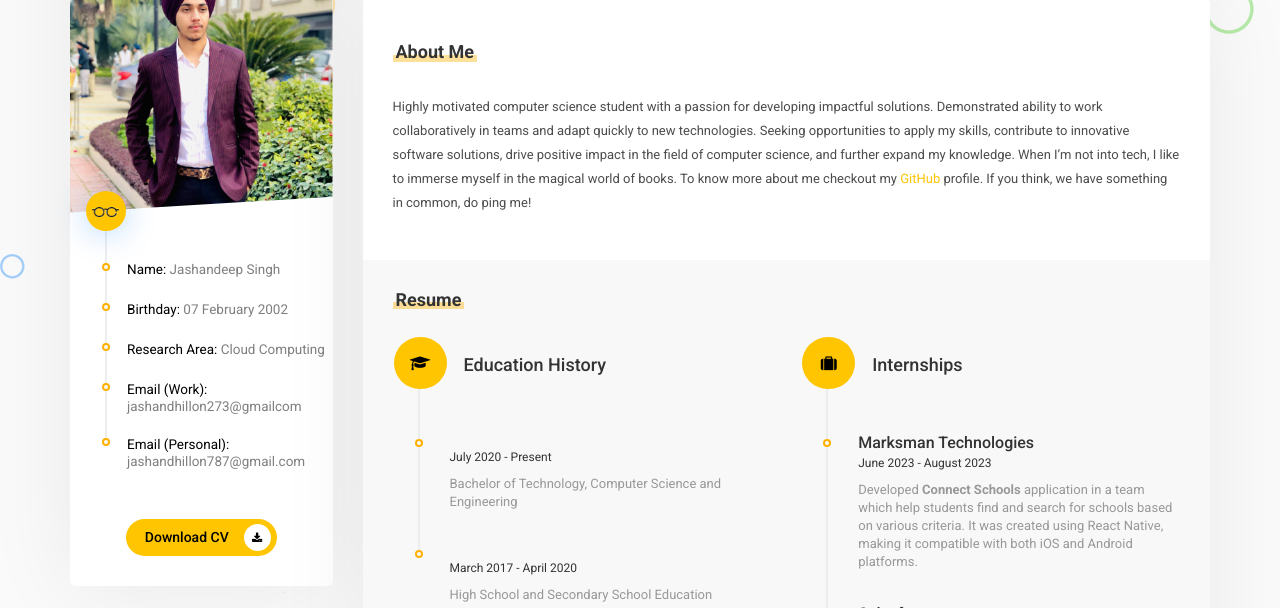
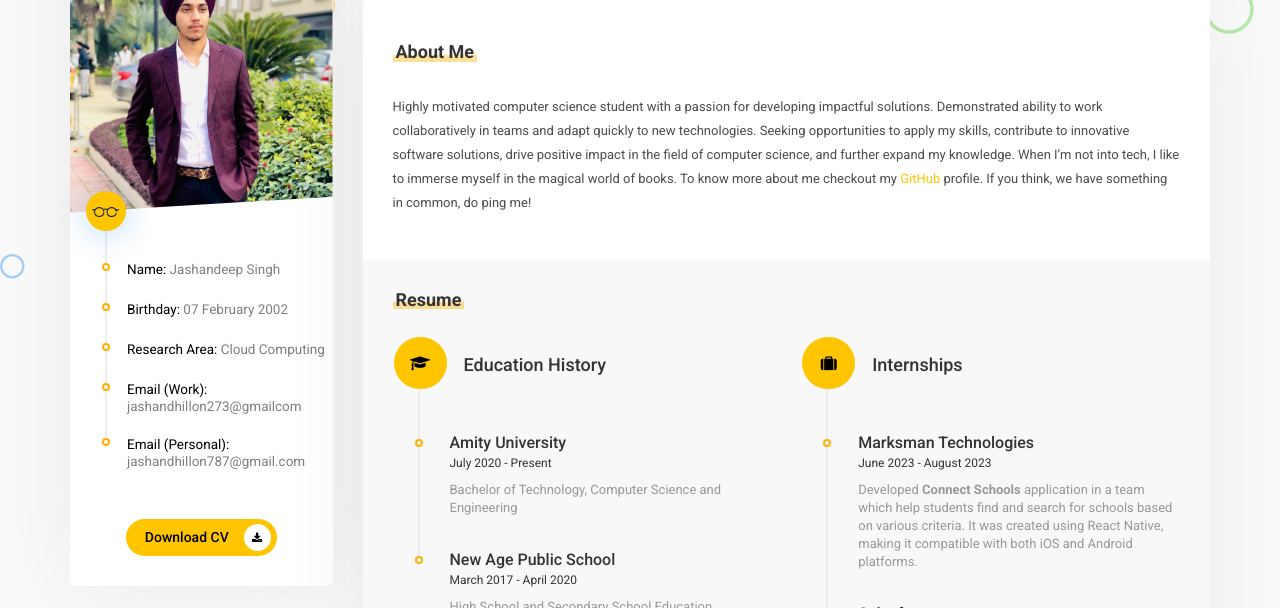
Before and after one commit to JashanDhillon13/JashanDhillon13.github.io, a plain HTML site: page index.html in a window 1280 px wide. Shown: the part 170-778 px from the top of the page. Drawn offline with Linux system fonts and the light colour scheme.

Commit message:
Update index.html

```diff
--- a/index.html
+++ b/index.html
@@ -191,7 +191,7 @@
                                                                 Amity University
                                                             </h3>
                                                             <h3 class="line-title hidden-sm hidden-xs">
-
+                                                                 Amity University
                                                             </h3>
                                                             <span>July 2020 - Present</span>
                                                             <p class="little-text">
@@ -204,7 +204,7 @@
                                                                 New Age Public School
                                                             </h3>
                                                             <h3 class="line-title hidden-sm hidden-xs">
-
+                                                                 New Age Public School
                                                             </h3>
                                                             <span>March 2017 - April 2020</span>
                                                             <p class="little-text">
```
